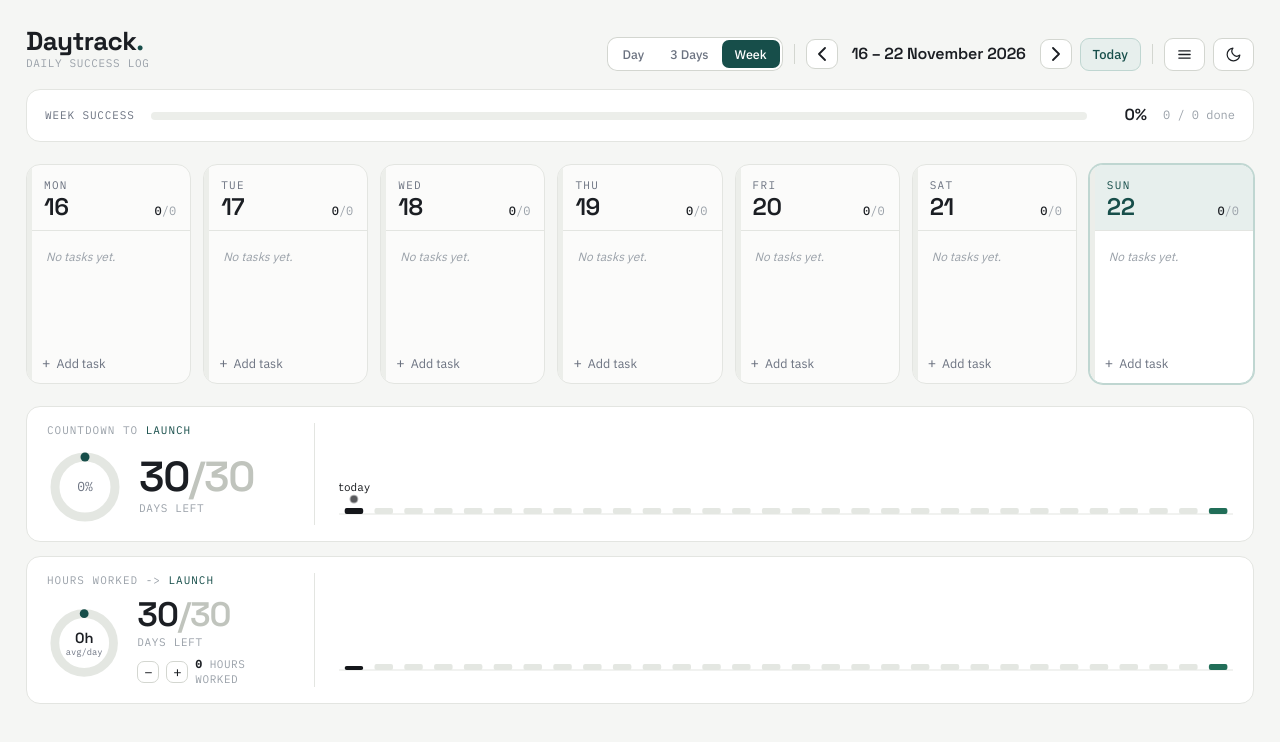
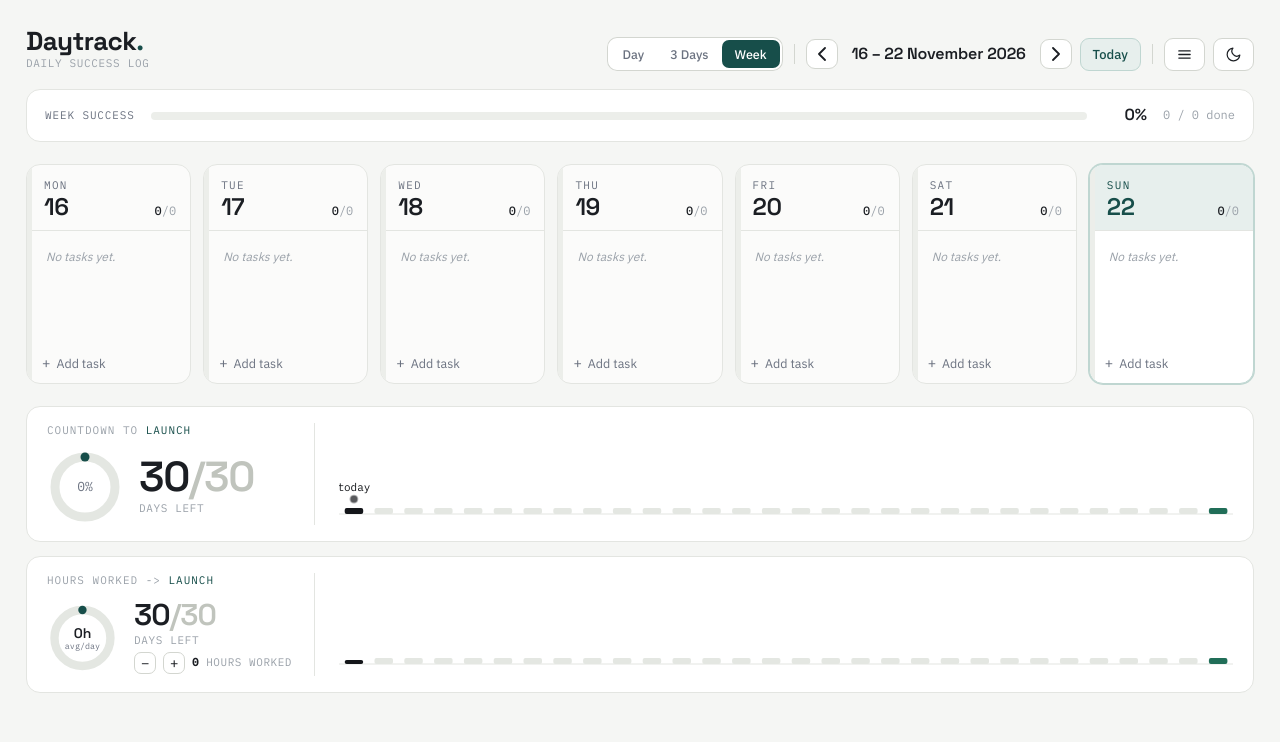
Before and after one commit to aaron5545/daytrack2, a plain HTML site: page index.html in a window 1280 px wide. Drawn offline with Linux system fonts and the light colour scheme.

Commit message:
Hours panel: no taller than the countdown
Co-Authored-By: Claude Opus 5.5 <noreply@anthropic.com>
Claude-Session: https://claude.ai/code/session_012k7E4i5cL5RovR6b7VrdUb

```diff
--- a/index.html
+++ b/index.html
@@ -158,8 +158,10 @@
   .countdown + .countdown{margin-top:14px}
   .countdown .cd-left{width:268px}
   .hr-static{cursor:default}
-  .hours .cd-num .big,.hours .cd-num .tot{font-size:34px}
-  .hr-step{margin-top:6px}
+  .hours .cd-num .big,.hours .cd-num .tot{font-size:30px}
+  .hours .cd-num .lbl{margin-top:2px}
+  .hr-step{margin-top:4px}
+  .hr-step .cd-editing{white-space:nowrap}
   .hr-step button{width:22px;height:22px;font-size:14px}
   .hr-cur{font-weight:600;color:var(--ink)}
   .hours .cd-capt{white-space:nowrap}
```
